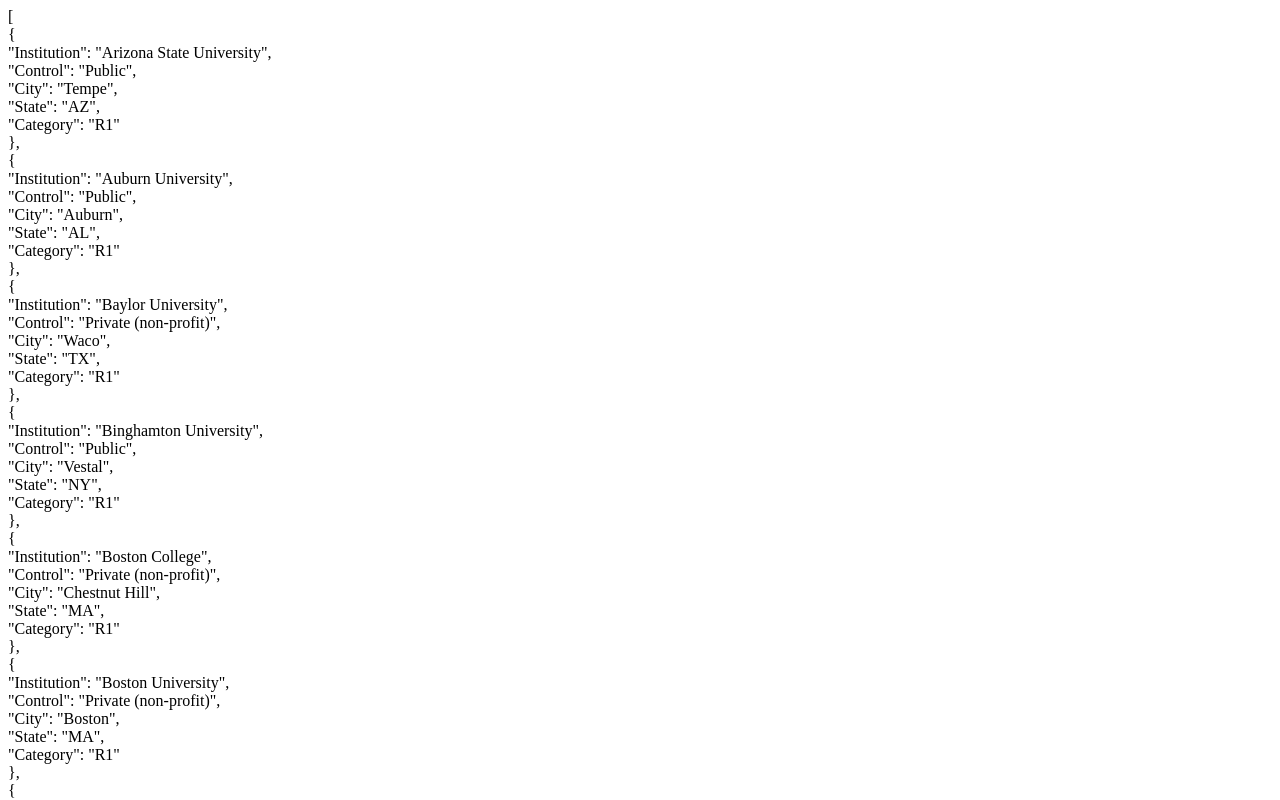
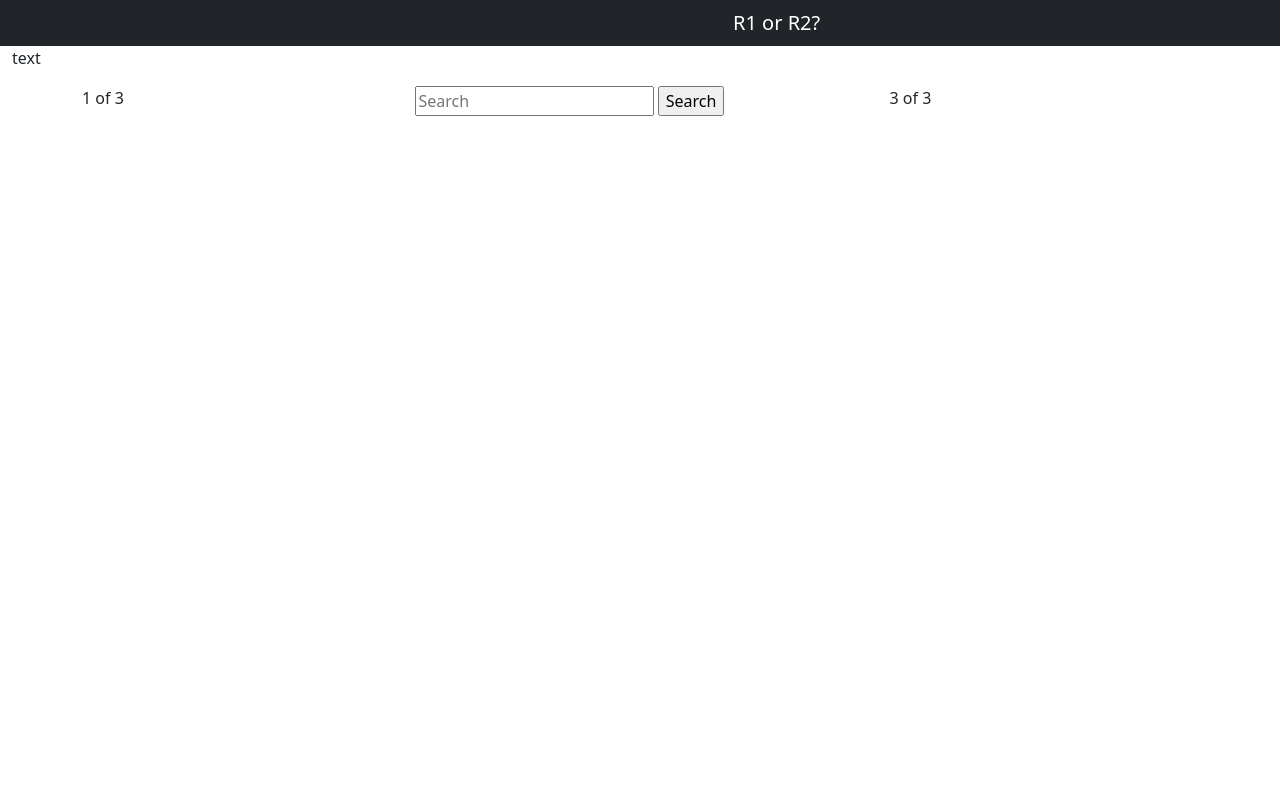
Before and after one commit to refaat31/unifo, a website: page index.html in a window 1280 px wide. Shown: the top 800 px of the page. Drawn offline with nearby package versions, Linux system fonts and the light colour scheme.

Commit message:
the worst search & UI in the world

```diff
--- a/index.html
+++ b/index.html
@@ -4,11 +4,68 @@
     <meta charset="UTF-8">
     <meta name="viewport" content="width=device-width, initial-scale=1.0">
     <title>unifo - one place CS Uni Search</title>
+    <link href="https://cdn.jsdelivr.net/npm/bootstrap@5.0.2/dist/css/bootstrap.min.css" rel="stylesheet" integrity="sha384-EVSTQN3/azprG1Anm3QDgpJLIm9Nao0Yz1ztcQTwFspd3yD65VohhpuuCOmLASjC" crossorigin="anonymous">
+    <link rel="stylesheet" href="https://code.jquery.com/ui/1.14.0/themes/base/jquery-ui.css">
+
+    <!-- <link rel="stylesheet" href="/resources/demos/style.css"> -->
+    <script src="https://code.jquery.com/jquery-3.7.1.js"></script>
+    <script src="https://code.jquery.com/ui/1.14.0/jquery-ui.js"></script>
+    <script src="./scripts/load.js"></script>
 </head>
 <body>
-    <div id="display">
+    <nav class="navbar navbar-dark bg-dark">
+        <!-- Navbar content -->
+         <div class="container">
+            <div class="col-2">
+
+            </div>
+            <div class="col-5">
+                <a class="navbar-brand" href="#">R1 or R2?</a>
+            </div>
+         </div>
+         <div class="col-2"></div>
+
+      </nav>
+    <div class="container-fluid">
+
+        <div>
+            text
+        </div>
+    </div>
+
+    <div id="list">
+        <ul>
+
+        </ul>
 
     </div>
+    <div class="container">
+        <div class="row">
+          <div class="col">
+            1 of 3
+          </div>
+          <div class="col-5">
+            <form action="#">
+                <input placeholder="Search" type="search" id="mySearch"  onkeyup="myFunction()">
+                <input type="button" value="Search" onclick="display(event)">
+
+            </form>
+            <div id="display">
+
+            </div>
+
+          </div>
+          <div class="col">
+            3 of 3
+          </div>
+        </div>
+      </div>
+
+
+    </div>
+<div id="display">
+
+</div>
 </body>
-<script src="./scripts/load.js"></script>
+
 </html>
--- a/scripts/load.js
+++ b/scripts/load.js
@@ -1 +1,56 @@
-fetch('https://raw.githubusercontent.com/refaat31/unifo/main/data/final/r1_cleaned_final.json').then(x => x.text()).then(y=> document.getElementById('display').innerText=y)
+let combined;
+let uni = [];
+fetch(
+  "https://raw.githubusercontent.com/refaat31/unifo/main/data/final/combined_final.json"
+)
+  .then((x) => x.text())
+  .then((y) => {
+    combined = JSON.parse(y);
+    console.log(combined);
+    for (let i = 0; i < combined.length; i++) {
+      uni.push(combined[i]["Institution"]);
+    }
+    console.log(uni);
+  });
+
+function myFunction() {
+  $("#mySearch").autocomplete({
+    source: function (request, response) {
+      var matcher = new RegExp(
+        "^" + $.ui.autocomplete.escapeRegex(request.term),
+        "i"
+      );
+      response(
+        $.grep(uni, function (item) {
+          return matcher.test(item);
+        })
+      );
+    },
+  });
+}
+
+function display(e) {
+  if (true) {
+    e.preventDefault();
+
+    let search = document.getElementById("mySearch").value;
+    for (let i = 0; i < combined.length; i++) {
+      if (search === combined[i]["Institution"]) {
+        document.getElementById("display").innerText = JSON.stringify(
+          combined[i]
+        );
+        // {
+        //   "Institution": combined[i]['Institution'],
+        //   "Control": combined[i]['Control'],
+        //   "City": combined[i]['City'],
+        //   "State": combined[i]['State'],
+        //   "Category": combined[i]['Category']
+        // };
+        break;
+      }
+    }
+  }
+
+  // e.preventDefault()
+  // alert(`${cal}`)
+}
```
